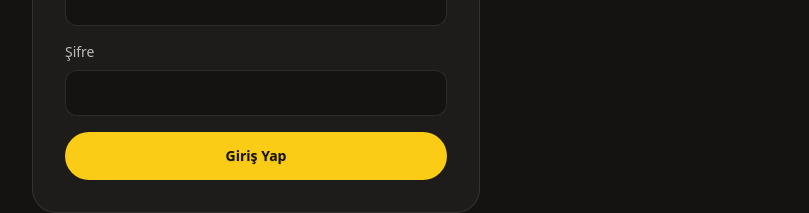
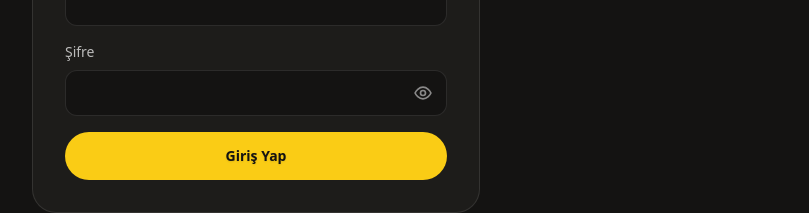
Before and after one commit to frt-ekc/otorandevusistemi, a Next.js app: page /admin/login in a window 1280 px wide. Shown: the part 426-639 px from the top of the page, without its empty margins (384-1193 px from the left). Built offline with nearby package versions, Linux system fonts and the light colour scheme.

Commit message:
feat: admin girişinde şifreyi göster/gizle gözü
Co-Authored-By: Claude Opus 5.5 <noreply@anthropic.com>

```diff
--- a/src/app/admin/login/page.tsx
+++ b/src/app/admin/login/page.tsx
@@ -12,6 +12,7 @@ function LoginForm() {
 
   const [email, setEmail] = useState("");
   const [password, setPassword] = useState("");
+  const [sifreGorunur, setSifreGorunur] = useState(false);
   const [error, setError] = useState("");
   const [loading, setLoading] = useState(false);
 
@@ -67,13 +68,35 @@ function LoginForm() {
         </label>
         <label className="flex flex-col gap-2 text-sm text-white/70">
           Şifre
-          <input
-            type="password"
-            value={password}
-            onChange={(e) => setPassword(e.target.value)}
-            className="rounded-xl border border-white/10 bg-brand-dark px-4 py-3 text-brand-text outline-none transition-colors focus:border-brand-gold"
-            required
-          />
+          {/* Göz: yazılan şifreyi kontrol etmek için göster / gizle */}
+          <span className="relative">
+            <input
+              type={sifreGorunur ? "text" : "password"}
+              value={password}
+              onChange={(e) => setPassword(e.target.value)}
+              autoComplete="current-password"
+              className="w-full rounded-xl border border-white/10 bg-brand-dark py-3 pl-4 pr-12 text-brand-text outline-none transition-colors focus:border-brand-gold"
+              required
+            />
+            <button
+              type="button"
+              onClick={() => setSifreGorunur((v) => !v)}
+              aria-label={sifreGorunur ? "Şifreyi gizle" : "Şifreyi göster"}
+              aria-pressed={sifreGorunur}
+              className="absolute inset-y-0 right-0 flex w-12 items-center justify-center rounded-r-xl text-white/50 transition-colors hover:text-brand-gold"
+            >
+              {sifreGorunur ? (
+                <svg viewBox="0 0 24 24" fill="none" stroke="currentColor" strokeWidth={2} className="h-5 w-5" aria-hidden="true">
+                  <path strokeLinecap="round" strokeLinejoin="round" d="M3 3l18 18M10.6 10.6a2 2 0 0 0 2.8 2.8M9.9 5.1A9.8 9.8 0 0 1 12 5c5 0 8.5 4.5 9.5 7a12.6 12.6 0 0 1-2.9 4.1M6.1 6.1A12.4 12.4 0 0 0 2.5 12c1 2.5 4.5 7 9.5 7a9.6 9.6 0 0 0 4.3-1" />
+                </svg>
+              ) : (
+                <svg viewBox="0 0 24 24" fill="none" stroke="currentColor" strokeWidth={2} className="h-5 w-5" aria-hidden="true">
+                  <path strokeLinecap="round" strokeLinejoin="round" d="M2.5 12C3.5 9.5 7 5 12 5s8.5 4.5 9.5 7c-1 2.5-4.5 7-9.5 7s-8.5-4.5-9.5-7Z" />
+                  <circle cx="12" cy="12" r="3" />
+                </svg>
+              )}
+            </button>
+          </span>
         </label>
         <button
           type="submit"
```
